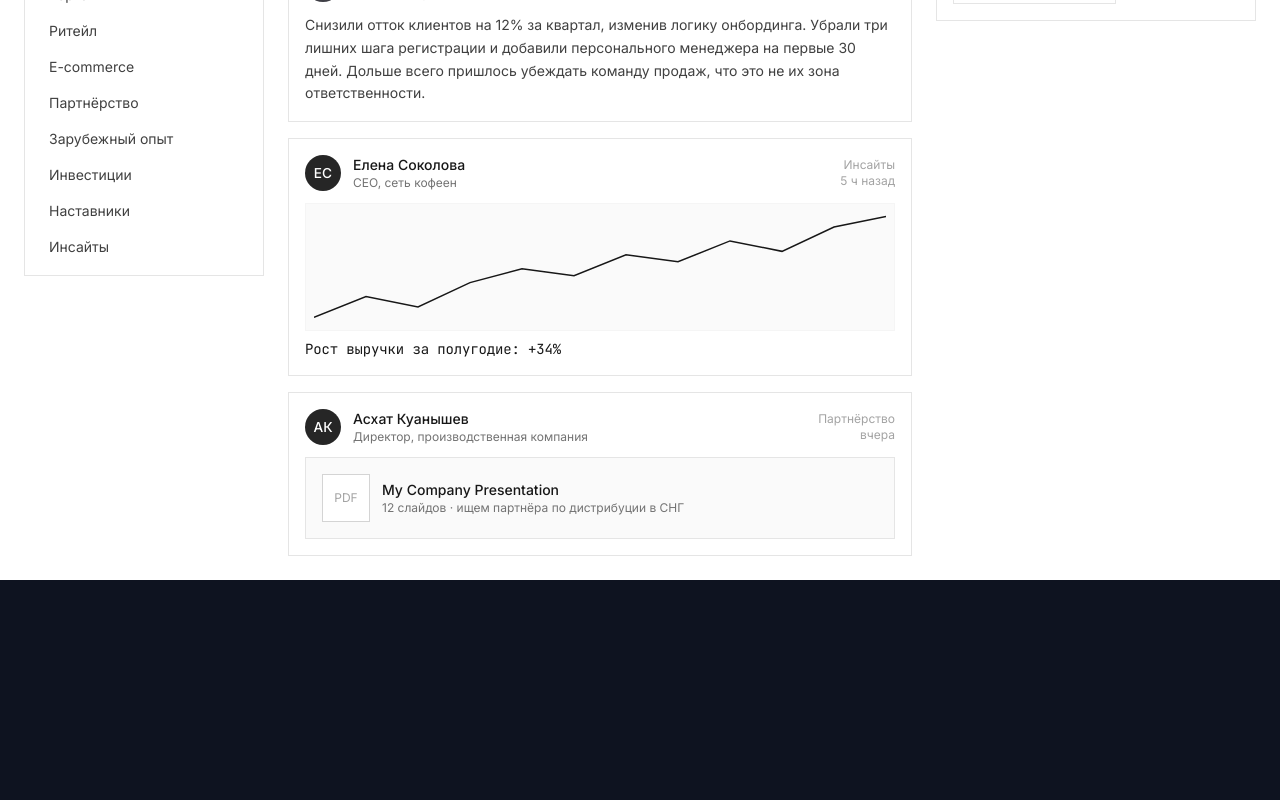
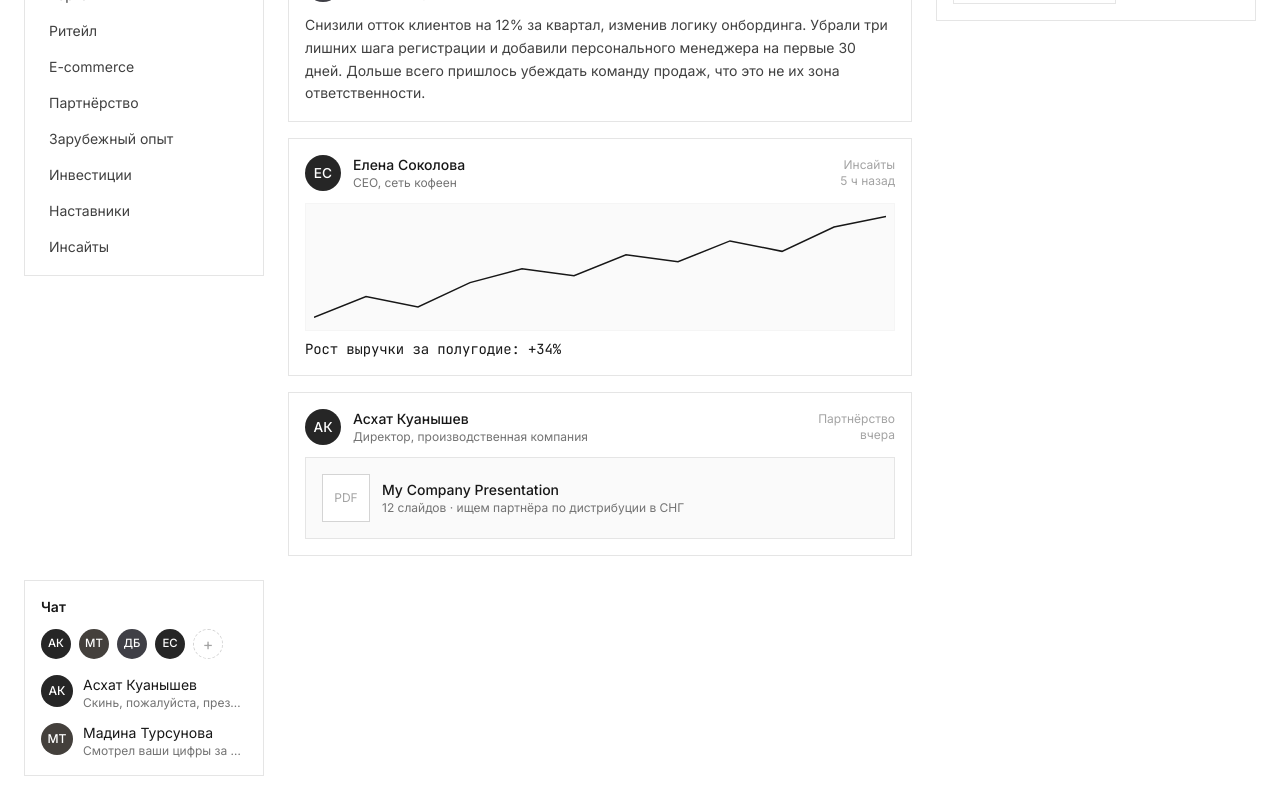
Before and after one commit to macmpaxep/sapnum-demo, a Next.js app: page /demo/feed in a window 1280 px wide. Shown: the part 256-1056 px from the top of the page. Before the commit the page ends 836 px from the top, so only its background shows below. Built offline with nearby package versions, Linux system fonts and the light colour scheme; no server answers; a web font is replaced by a local one.

Commit message:
Fixing Chat

```diff
--- a/app/demo/feed/page.tsx
+++ b/app/demo/feed/page.tsx
@@ -1,5 +1,6 @@
 import TopicsSidebar from "@/components/demo/TopicsSidebar";
 import AiPanel from "@/components/demo/AiPanel";
+import Chat from "@/components/demo/Chat";
 import Avatar from "@/components/demo/Avatar";
 import Sparkline from "@/components/demo/Sparkline";
 import { feedPosts } from "@/lib/demo-data";
@@ -99,6 +100,11 @@ export default function FeedPage() {
         <AiPanel />
       </div>
 
+      {/* Chat */}
+      <div>
+        <Chat />
+      </div>
+
     </div>
   );
 }
--- /dev/null
+++ b/components/demo/Chat.tsx
@@ -0,0 +1,37 @@
+import Avatar from "./Avatar";
+import { chatContacts, conversations } from "@/lib/demo-data";
+
+export default function Chat() {
+  return (
+    <aside className="flex flex-col gap-6 min-w-0 overflow-hidden">
+<section className="border border-neutral-200 p-4">
+        <h2 className="text-sm font-semibold text-neutral-900">Чат</h2>
+
+        <div className="mt-3 flex items-center gap-2">
+          {chatContacts.map((c) => (
+            <Avatar key={c.initials} initials={c.initials} size={30} />
+          ))}
+          <div className="flex h-[30px] w-[30px] items-center justify-center rounded-full border border-dashed border-neutral-300 text-neutral-400">
+            +
+          </div>
+        </div>
+
+        <div className="mt-4 space-y-3">
+          {conversations.map((c) => (
+            <div key={c.name} className="flex items-start gap-2.5">
+              <Avatar initials={c.initials} size={32} />
+              <div className="min-w-0">
+                <div className="truncate text-sm text-neutral-900">
+                  {c.name}
+                </div>
+                <div className="truncate text-xs text-neutral-500">
+                  {c.preview}
+                </div>
+              </div>
+            </div>
+          ))}
+        </div>
+      </section>
+      </aside>
+  );
+}
```
